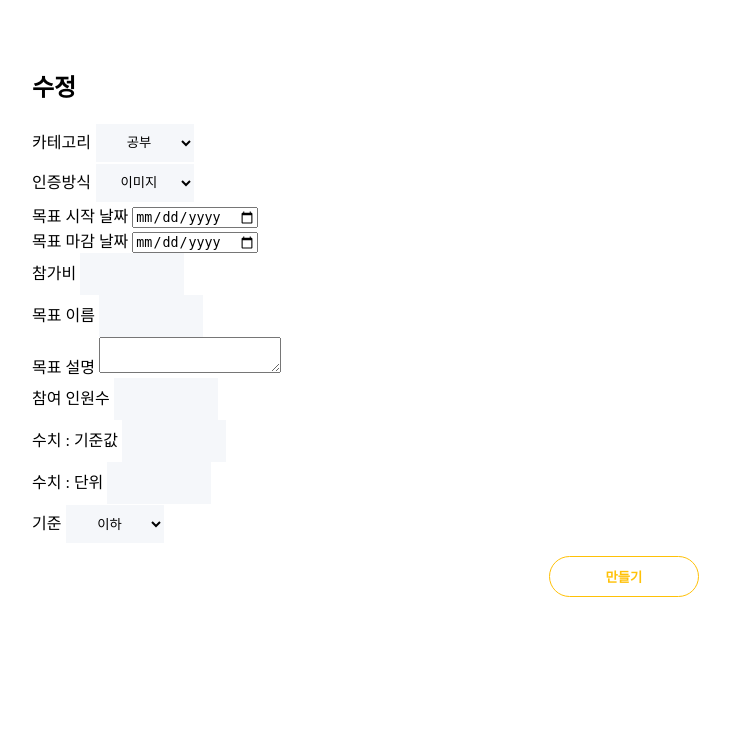
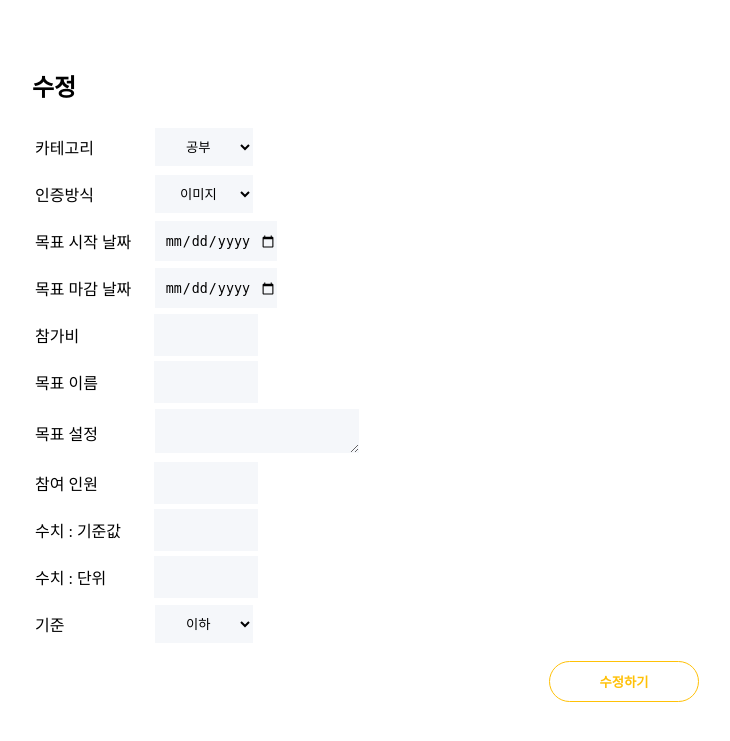
Before and after one commit to dddooo9/Miracle30, a Django app: template main/templates/main/update_goal.html in a window 1280 px wide. Shown: the top 741 px of the page, without its empty margins (16-746 px from the left). Run offline with Django 3.2, Linux system fonts and the light colour scheme; the template is opened without the code that fills it, so the values that code supplies are empty; some libraries are stand-ins or nearby versions.

Commit message:
css: update_goal

```diff
--- a/main/templates/main/update_goal.html
+++ b/main/templates/main/update_goal.html
@@ -2,16 +2,18 @@
 {% load static %}
 {% block content %}
 
-<link rel="stylesheet" href="{% static 'css/select.css' %}">
+<link rel="stylesheet" href="{% static 'css/add_goal.css' %}">
 
 <section class="main">
   <h1 class="title"><b>{{goal.name}}</b> 수정</h1>
   <div class="container">
     <form action="{% url 'main:update_goal' goal.pk%}" method="post">
       {% csrf_token %}
-    <div class="make_group">
-      <div>
-        카테고리
+      <div class="add_container">
+        <table>
+          <tr>
+            <td>카테고리</td>
+            <td>
               <select name="category" id="category" required>
                 {% if goal.category == "study" %}
                 <option value="study" selected>공부</option>
@@ -30,11 +32,12 @@
                 {% else %}
                 <option value="etc">기타</option>
                 {% endif %}
-
               </select>
-      </div>
-      <div>
-        인증방식
+            </td>
+          </tr>
+          <tr>
+            <td>인증방식</td>
+            <td>
               <select name="certify_method" id="certify" required>
                 {% if goal.certify_method == "image" %}
                 <option value="image" selected>이미지</option>
@@ -54,41 +57,59 @@
                 <option value="figure">수치</option>
                 {% endif %}
               </select>
-      </div>
-      <div>
-          목표 시작 날짜
-          <input type="date" name="start_date" value="{{goal.start_date|date:'Y-m-d'}}" required>
-      </div>
-      <div>
-        목표 마감 날짜
-        <input type="date" name="deadline" value="{{goal.deadline|date:'Y-m-d'}}" required>
-      </div>
-      <div>
-          참가비
+            </td>
+          </tr>
+          <tr>
+            <td>목표 시작 날짜</td>
+            <td>
+              <input type="date" name="start_date" class="date_input" value="{{goal.start_date|date:'Y-m-d'}}" required>
+            </td>
+          </tr>
+          <tr>
+            <td>목표 마감 날짜</td>
+            <td>
+              <input type="date" name="deadline" class="date_input" value="{{goal.deadline|date:'Y-m-d'}}" required>
+            </td>
+          </tr>
+          <tr>
+            <td>참가비</td>
+            <td>
               <input type="number" name="fee" class="input1" value="{{goal.fee}}" required>
-      </div>
-      <div class="make_title">
-        목표 이름
+            </td>
+          </tr>
+          <tr class="make_title">
+            <td>목표 이름</td>
+            <td>
               <input class="input1" name="name" value="{{goal.name}}" required>
-      </div>
-      <div class="make_content">
-        목표 설명
+            </td>
+          </tr>
+          <tr class="make_content">
+            <td>목표 설정</td>
+            <td>
               <textarea name="description" required>{{goal.description}}</textarea>
-      </div>
-      <div class="make_people">
-        참여 인원수
+            </td>
+          </tr>
+          <tr class="make_people">
+            <td>참여 인원</td>
+            <td>
               <input type="number" name="member_limit" value="{{goal.member_limit}}" class="input1" required>
-      </div>
-      <div>
-        수치 : 기준값
+            </td>
+          </tr>
+          <tr>
+            <td>수치 : 기준값</td>
+            <td>
               <input type="number" name="value" value="{{goal.value}}" class="input1">
-    </div>
-    <div>
-        수치 : 단위
+            </td>
+          </tr>
+          <tr>
+            <td>수치 : 단위</td>
+            <td>
               <input name="unit" value="{{goal.unit}}" class="input1">
-    </div>
-    <div>
-        기준
+            </td>
+          </tr>
+          <tr>
+            <td>기준</td>
+            <td>
               <select name="criteria" id="criteria">
                 {% if goal.criteria %}
                 <option value="true" selected>이상</option>
@@ -102,9 +123,11 @@
                 <option value="false" selected>이하</option>
                 {% endif %}
               </select>
+            </td>
+          </tr>
+        </table>
       </div>
-    </div>
-    <button type="submit" class="btn1 btn_center">만들기</button>
+      <button type="submit" class="btn1 btn_center">수정하기</button>
     </form>
   </div>
 </section>
```
Lines whose indentation alone changed are shown as unchanged.
